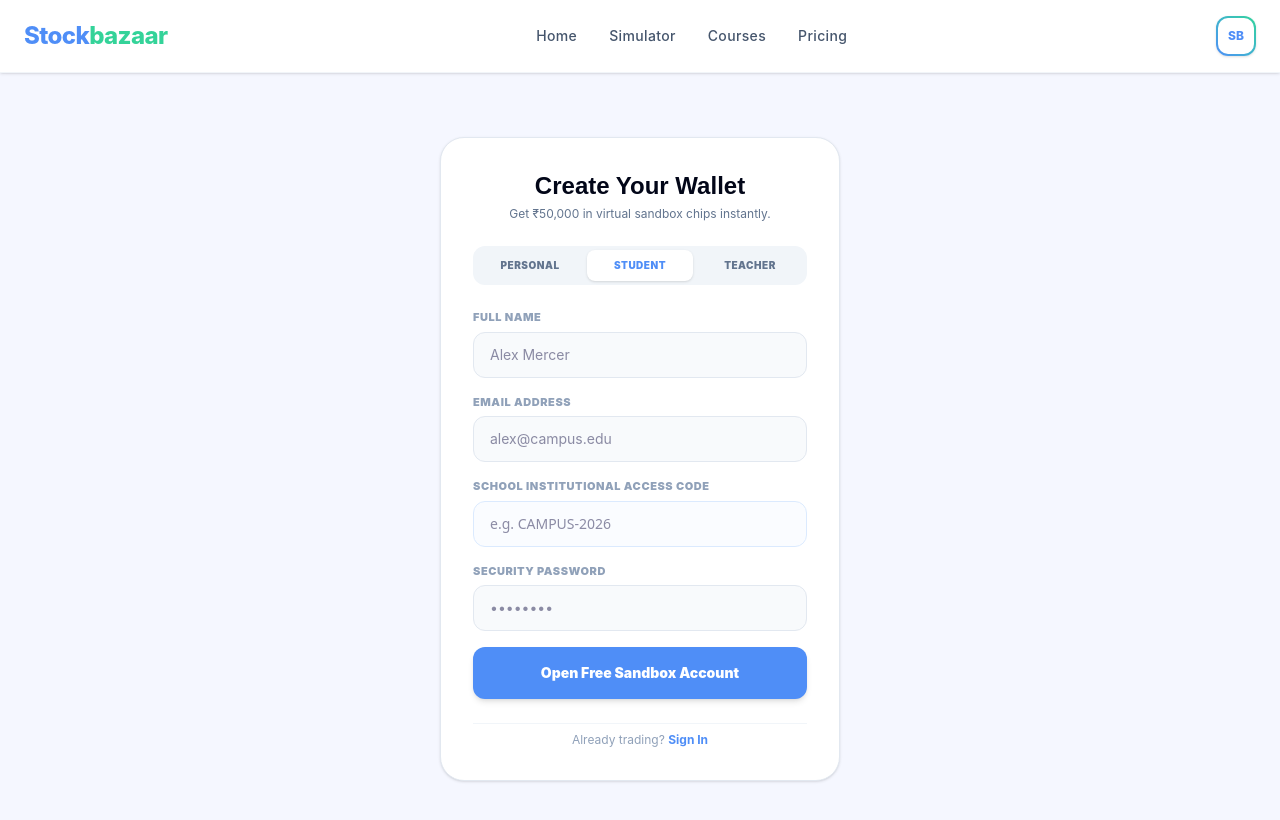
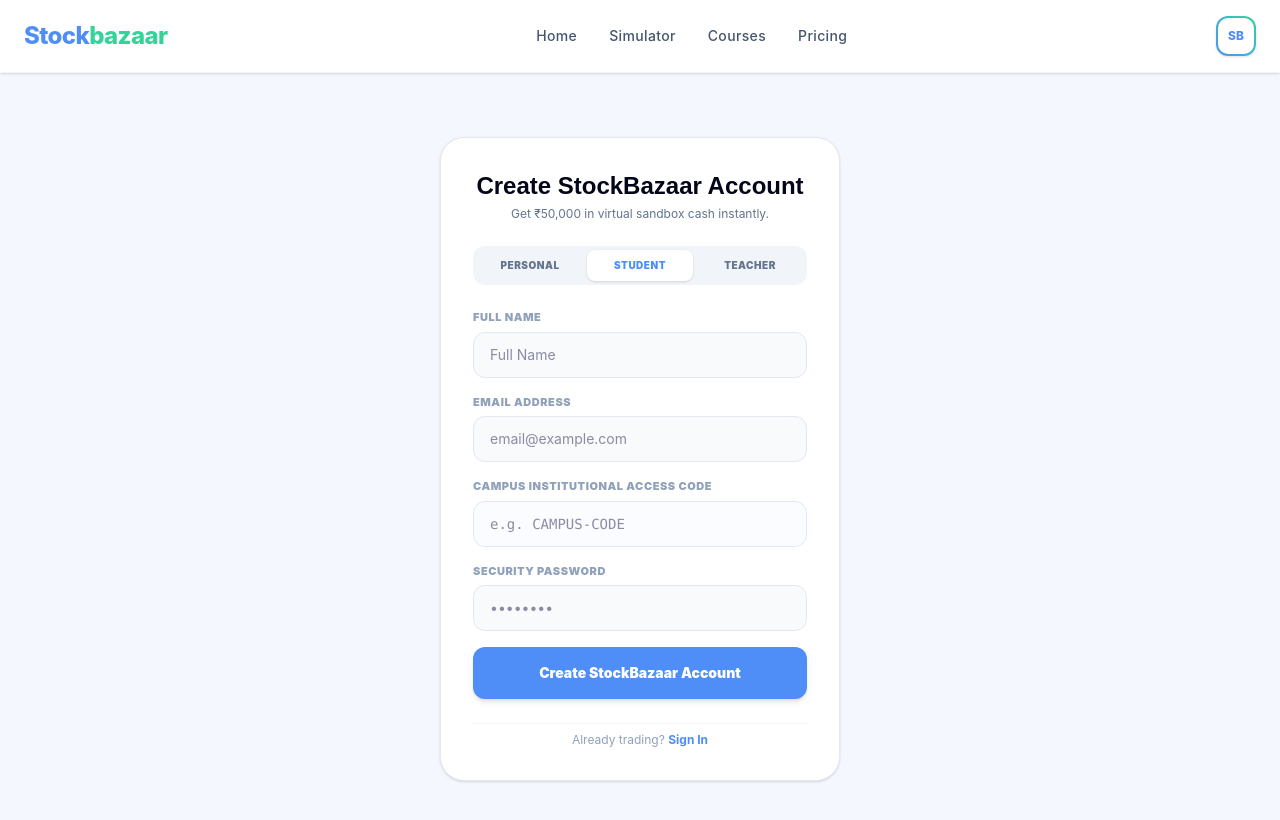
Before and after one commit to Chipkar879/stockbazaar, a Next.js app: page /signup in a window 1280 px wide. Both pictures are taken after a click on the button "STUDENT". Shown: the top 820 px of the page. Built offline with nearby package versions, Linux system fonts and the light colour scheme.

Commit message:
feat: link custom onboarding form to live sandboxed profile cockpit view

```diff
--- a/app/page.js
+++ b/app/page.js
@@ -10,10 +10,10 @@
 
   useEffect(() => {
     setStyle({
-      left: `${Math.random() * 92 + 3}%`, // Keeps icons slightly away from the absolute screen edges
-      animationDuration: `${Math.random() * 5 + 5}s`, // Slightly slower speed (5s to 10s) for a smoother look
-      animationDelay: `${Math.random() * 7}s`,        // Spaced out delays
-      fontSize: `${Math.random() * 12 + 14}px`,       // Mobile-friendly size variance (14px to 26px)
+      left: `${Math.random() * 92 + 3}%`,
+      animationDuration: `${Math.random() * 5 + 5}s`,
+      animationDelay: `${Math.random() * 7}s`,
+      fontSize: `${Math.random() * 12 + 14}px`,
     });
   }, []);
 
@@ -70,12 +70,11 @@
       {/* BACKGROUND FLOATING RAIN LAYER */}
       <div className="absolute inset-0 z-0 pointer-events-none overflow-hidden">
         {ASSET_TYPES.map((asset, typeIdx) =>
-          // We limit the loops: items 0-2 run everywhere, items 3-5 are hidden on small mobile views
           [...Array(6)].map((_, itemIdx) => (
             <RainingAsset
               key={`asset-${typeIdx}-${itemIdx}`}
               icon={asset}
-              isMobileHidden={itemIdx >= 2} // Restricts mobile to only 2 particles per asset class (20 total particles)
+              isMobileHidden={itemIdx >= 2}
             />
           ))
         )}
@@ -108,14 +107,14 @@
               Syncing Terminal...
             </div>
           ) : !user ? (
-            /* CONDITIONAL RENDER STATE A: SHOW ORIGINAL ACTION LINK BUTTONS FOR GUESTS */
+            /* STATE A: ORIGINAL HOMEPAGE ACTION LINK BUTTONS FOR GUESTS */
             <>
               <Link
                 href="/signup"
                 className="bg-[#4F8EF7] text-white font-poppins font-black px-10 py-4 rounded-2xl text-sm shadow-xl shadow-blue-200 hover:bg-[#3b7add] hover:shadow-2xl hover:-translate-y-1 transition-all duration-300 relative overflow-hidden group"
               >
                 <span className="absolute inset-0 bg-white/20 -translate-x-full group-hover:translate-x-full transition-transform duration-700 skew-x-[-20deg]" />
-                Claim Your Sandbox Wallet
+                Create StockBazaar Account
               </Link>
               <Link
                 href="/pricing"
@@ -125,7 +124,7 @@
               </Link>
             </>
           ) : (
-            /* CONDITIONAL RENDER STATE B: SHOW LIVE SANDBOX PROFILE WALLET ONCE ACTIVE USER IS LOGGED IN */
+            /* STATE B: SHOW LIVE SANDBOX PROFILE WALLET INLINE ONCE LOGGED IN */
             <div className="w-full max-w-md bg-white border border-slate-200 rounded-3xl p-6 text-left shadow-md space-y-4 animate-fadeInFast">
               <div className="flex items-center justify-between border-b border-slate-100 pb-3">
                 <div>
@@ -137,7 +136,7 @@
                 </span>
               </div>
 
-              <div className="bg-gradient-to-br from-[#4F8EF7] to-[#3b7add] p-4 rounded-xl text-white shadow-sm space-y-1">
+              <div className="bg-gradient-to-br from-[#4F8EF7] to-[#34D399] p-4 rounded-xl text-white shadow-sm space-y-1">
                 <p className="text-[9px] font-black uppercase tracking-wider text-blue-100/80">Available Sandbox Balance</p>
                 <p className="text-2xl font-poppins font-black tracking-tight">
                   ₹{(profile?.wallet_balance || 50000).toLocaleString('en-IN')}
@@ -146,7 +145,7 @@
 
               <div className="flex gap-2 items-center justify-between pt-1">
                 <div className="text-[10px] text-slate-400 font-medium truncate max-w-[65%]">
-                  ID: <span className="font-mono text-slate-600">{user.email}</span>
+                  Account ID: <span className="font-mono text-slate-600">{user.email}</span>
                 </div>
                 <button
                   onClick={async () => {
@@ -171,8 +170,6 @@
         </div>
 
         <div className="bg-white border border-slate-200/80 rounded-3xl shadow-sm w-full max-w-4xl p-6 grid grid-cols-1 md:grid-cols-3 gap-6 items-center">
-
-          {/* Ticker Nav Selection controls */}
           <div className="col-span-1 space-y-3">
             <div className="text-[11px] font-black uppercase text-slate-400 tracking-wider px-1">Select Live Stream Desk:</div>
             <button
@@ -191,22 +188,18 @@
             </button>
           </div>
 
-          {/* Visual Terminal Workspace Container */}
           <div className="col-span-2 bg-[#0f111a] border border-slate-900 rounded-2xl p-6 font-sans text-slate-200 relative overflow-hidden group min-h-[250px] flex flex-col justify-between shadow-inner">
-
             {activeTab === 'stocks' && (
               <div className="space-y-4 animate-fadeInFast w-full">
                 <div className="flex justify-between items-center">
                   <span className="text-xs font-black bg-slate-800 text-slate-300 px-2.5 py-1 rounded-md tracking-wider">RELIANCE.NS • NSE LIVE</span>
                   <span className="text-[11px] font-bold text-emerald-400 bg-emerald-500/10 px-2 py-0.5 rounded-md">● Exchange Open</span>
                 </div>
-
                 <div className="space-y-1">
                   <div className="text-[10px] font-bold text-slate-400 uppercase tracking-widest">Current Market Price</div>
                   <div className="text-3xl font-black font-mono tracking-tight text-white">₹1,309.35</div>
                   <div className="text-xs font-bold text-emerald-400 font-mono">+₹12.40 (+0.95%)</div>
                 </div>
-
                 <div className="grid grid-cols-2 gap-4 pt-2 border-t border-slate-800/80 text-[11px] font-mono text-slate-400">
                   <div>Prev Close: <span className="text-white font-bold">₹1,296.95</span></div>
                   <div>Day Volume: <span className="text-white font-bold">4.2M Shares</span></div>
@@ -220,20 +213,17 @@
                   <span className="text-xs font-black bg-purple-950/40 text-purple-300 px-2.5 py-1 rounded-md tracking-wider border border-purple-900/40">TECH.CHALLENGE • HIGH-BETA</span>
                   <span className="text-[11px] font-bold text-amber-400 bg-amber-500/10 px-2 py-0.5 rounded-md animate-pulse">⚡ Arena Ticking</span>
                 </div>
-
                 <div className="space-y-1">
                   <div className="text-[10px] font-bold text-slate-400 uppercase tracking-widest">Simulated Price Scale</div>
                   <div className="text-3xl font-black font-mono tracking-tight text-white">₹12,500.00</div>
                   <div className="text-xs font-bold text-rose-500 font-mono">-₹2,500.00 (-20.00%)</div>
                 </div>
-
                 <div className="p-2.5 bg-rose-500/5 border border-rose-500/10 rounded-xl text-[11px] text-rose-400 leading-relaxed font-semibold">
                   📢 System Event Broadcast: Tech sector crash initiated! TECH drops 20% over current challenge lifecycle step.
                 </div>
               </div>
             )}
 
-            {/* Micro background design curve vectors */}
             <div className="absolute bottom-0 inset-x-0 h-24 opacity-10 pointer-events-none -z-10">
               <svg viewBox="0 0 400 120" preserveAspectRatio="none" className="w-full h-full fill-none stroke-current text-slate-400">
                 <path d="M0,120 L20,90 L50,110 L100,20 L150,80 L200,10 L250,90 L300,40 L350,110 L400,10" strokeWidth="2" strokeLinecap="round" />
@@ -247,9 +237,8 @@
       <section className="max-w-7xl mx-auto px-6 pt-32 relative z-10 animate-fadeIn">
         <div className="bg-gradient-to-br from-slate-950 to-indigo-950 text-white rounded-3xl p-8 md:p-12 shadow-xl relative overflow-hidden flex flex-col md:flex-row items-center justify-between gap-8 group border border-white/5">
           <div className="absolute right-0 bottom-0 text-white/5 font-mono font-black text-9xl tracking-tighter pointer-events-none select-none translate-x-10 translate-y-10 group-hover:translate-x-5 group-hover:translate-y-5 transition-transform duration-700">
-            SB
+            StockBazaar
           </div>
-
           <div className="space-y-3 max-w-xl text-center md:text-left z-10">
             <span className="bg-white/10 text-[#34D399] font-mono font-black text-[10px] uppercase tracking-widest px-3 py-1 rounded border border-white/5">
               Campus Classroom Access
@@ -259,7 +248,6 @@
               Deploy programmatic classroom sandboxes, initiate specific challenge milestones, and monitor student metrics through clean analytical reporting tables.
             </p>
           </div>
-
           <div className="w-full md:w-auto z-10 flex justify-center">
             <Link
               href="/pricing"
--- a/app/signup/page.js
+++ b/app/signup/page.js
@@ -4,7 +4,7 @@
 import Navbar from '@/components/Navbar';
 
 export default function Signup() {
-  const [accountType, setAccountType] = useState('personal'); // Tracks 'personal', 'student', or 'teacher'
+  const [accountType, setAccountType] = useState('personal');
   const [formData, setFormData] = useState({ name: '', email: '', password: '', schoolCode: '' });
   const [status, setStatus] = useState({ loading: false, message: '', success: false });
 
@@ -30,7 +30,7 @@
 
       setStatus({
         loading: false,
-        message: 'Account active! Check your inbox for a secure verification link.',
+        message: 'StockBazaar account active! Check your email for verification link.',
         success: true
       });
     } catch (err) {
@@ -45,11 +45,10 @@
       <section className="max-w-md mx-auto px-6 pt-16 pb-12">
         <div className="bg-white border border-slate-200 rounded-3xl p-8 shadow-sm space-y-6">
           <div className="text-center space-y-1">
-            <h1 className="font-poppins font-black text-2xl text-slate-950">Create Your Wallet</h1>
-            <p className="text-xs text-slate-500">Get ₹50,000 in virtual sandbox chips instantly.</p>
+            <h1 className="font-poppins font-black text-2xl text-slate-950">Create StockBazaar Account</h1>
+            <p className="text-xs text-slate-500">Get ₹50,000 in virtual sandbox cash instantly.</p>
           </div>
 
-          {/* TRIPLE TRACK ONBOARDING CONTROLLER */}
           <div className="grid grid-cols-3 gap-1 bg-slate-100 p-1 rounded-xl">
             <button
               type="button"
@@ -80,7 +79,7 @@
               <input
                 type="text" required
                 className="w-full px-4 py-3 bg-slate-50 border border-slate-200 rounded-xl text-sm focus:outline-none focus:border-[#4F8EF7]"
-                placeholder="Alex Mercer"
+                placeholder="Full Name"
                 onChange={(e) => setFormData({ ...formData, name: e.target.value })}
               />
             </div>
@@ -90,19 +89,18 @@
               <input
                 type="email" required
                 className="w-full px-4 py-3 bg-slate-50 border border-slate-200 rounded-xl text-sm focus:outline-none focus:border-[#4F8EF7]"
-                placeholder="alex@campus.edu"
+                placeholder="email@example.com"
                 onChange={(e) => setFormData({ ...formData, email: e.target.value })}
               />
             </div>
 
-            {/* CONDITIONAL FIELD FOR INSTITUTION CODES */}
             {accountType !== 'personal' && (
               <div className="animate-fadeInFast">
-                <label className="block text-[11px] font-black uppercase text-slate-400 tracking-wider mb-1.5 text-[#4F8EF7]">School Institutional Access Code</label>
+                <label className="block text-[11px] font-black uppercase text-slate-400 tracking-wider mb-1.5 text-[#4F8EF7]">Campus Institutional Access Code</label>
                 <input
                   type="text" required
-                  className="w-full px-4 py-3 bg-blue-50/30 border border-blue-100 rounded-xl text-sm focus:outline-none focus:border-[#4F8EF7] font-mono placeholder:font-sans"
-                  placeholder="e.g. CAMPUS-2026"
+                  className="w-full px-4 py-3 bg-blue-50/30 border border-blue-100 rounded-xl text-sm focus:outline-none focus:border-[#4F8EF7] font-mono"
+                  placeholder="e.g. CAMPUS-CODE"
                   onChange={(e) => setFormData({ ...formData, schoolCode: e.target.value })}
                 />
               </div>
@@ -128,7 +126,7 @@
               type="submit" disabled={status.loading}
               className="w-full py-4 bg-[#4F8EF7] text-white font-poppins font-black rounded-xl text-sm shadow-md hover:bg-[#3b7add] transition-all disabled:opacity-50"
             >
-              {status.loading ? 'Deploying Credentials...' : 'Open Free Sandbox Account'}
+              {status.loading ? 'Setting up account...' : 'Create StockBazaar Account'}
             </button>
           </form>
 
```
